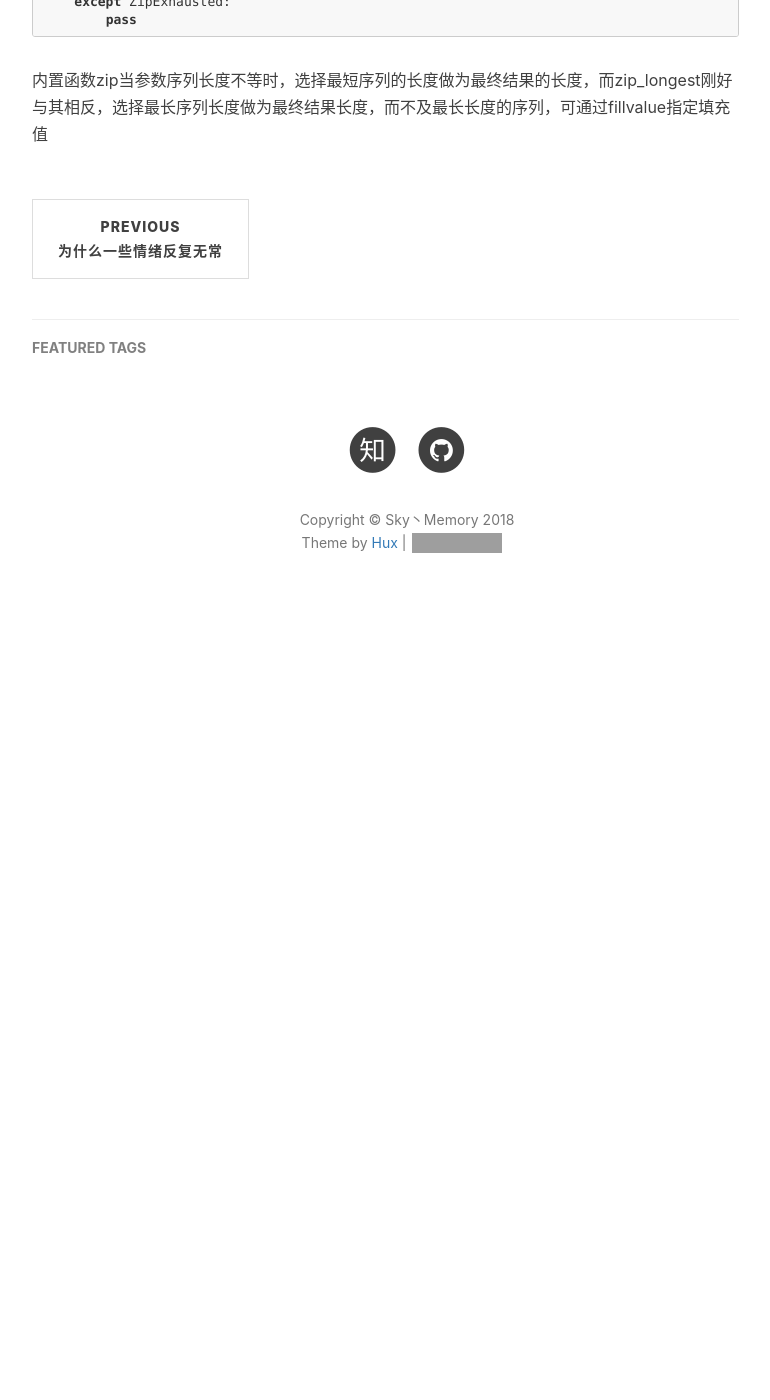
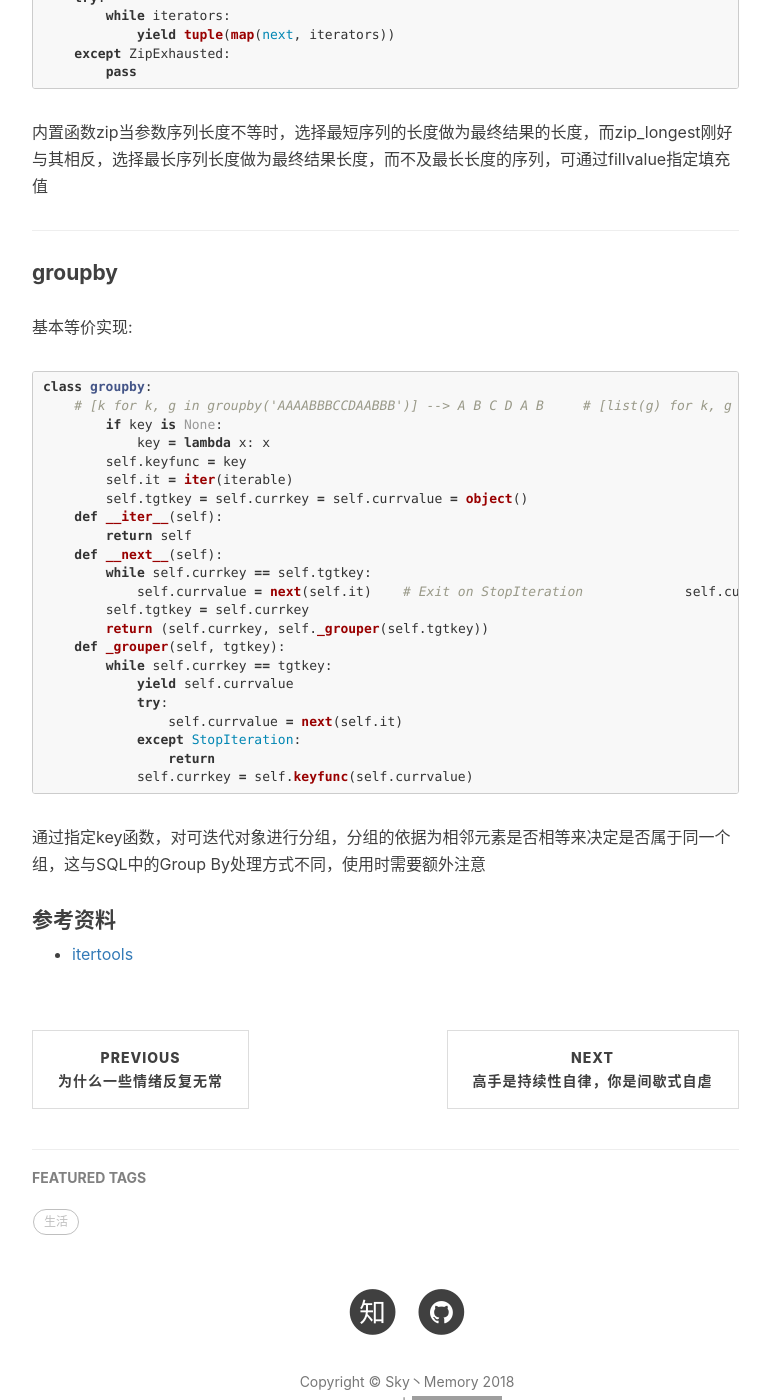
Before and after one commit to Skymemory/Skymemory.github.io, a Jekyll site: the page built from _posts/2018-08-11-how-to-use-itertools.markdown, in a window 1280 px wide and 1400 px high, scrolled down 5425 px. Shown: the whole window, without its empty margins (233-1003 px from the left). Built offline with Jekyll 4.4.1, drawn with Linux system fonts in a browser that asks for light colours; nearby versions of some CDN libraries; library files that are not in the unit come from our copies; comment, search, counter and statistics services are not loaded; before the commit the page ends 6072 px from its top, so only the background shows below that; some of the changed lines change nothing that is shown; some of the changed text lies outside the part shown; grey boxes are pictures that could not be loaded.

Commit message:
Add new article.

````diff
--- a/_layouts/post.html
+++ b/_layouts/post.html
@@ -215,7 +215,7 @@ layout: default
         anchors.options = {
           visible: 'always',
           placement: 'right',
-          icon: '#'
+          icon: ''
         };
         anchors.add().remove('.intro-header h1').remove('.subheading').remove('.sidebar-container h5');
     })
--- a/_posts/2018-08-11-how-to-use-itertools.markdown
+++ b/_posts/2018-08-11-how-to-use-itertools.markdown
@@ -65,6 +65,7 @@ def repeat(o, times=None):
             yield o
 ```
 
+使用例子：
     repeat函数主要用在一些需要常量序列的地方，比如对一个序列求平方---map(pow, range(5), repeat(2))
 
 ---
@@ -150,7 +151,7 @@ def from_iterable(iterables):
             yield element
 ```
 
-跟chain类似，唯一的区别在于，chain.from_iterable不用预先知道iterables的长度，而chain则需要
+跟chain类似，唯一的区别在于，chain.from_iterable不用事先知道iterables的长度，而chain则需要
 
 ---
 
@@ -176,7 +177,7 @@ def islice(iterable, *args):
 ```
 该函数主要作用有如下两个：
 
-- 从一定程度上避免了常规切片带来的内存复制问题，同时也带来了另外一个问题，切片的时间复杂度增为O(n)，使用时，需要自己权衡一下O((stop - start) / step)与内存复制的开销
+- 从一定程度上避免了常规切片带来的内存复制问题，同时也带来了另外一个问题，切片的时间复杂度增为O(n)，使用时，需要自己权衡一下
 
 - 提供了generator切片，但start、stop参数不支持负数，需注意该限制
 
@@ -229,3 +230,43 @@ def zip_longest(*args, **kwds):
         pass
 ```
 内置函数zip当参数序列长度不等时，选择最短序列的长度做为最终结果的长度，而zip_longest刚好与其相反，选择最长序列长度做为最终结果长度，而不及最长长度的序列，可通过fillvalue指定填充值
+
+---
+
+#### groupby
+
+基本等价实现:
+``` python
+class groupby:
+    # [k for k, g in groupby('AAAABBBCCDAABBB')] --> A B C D A B
+    # [list(g) for k, g in groupby('AAAABBBCCD')] --> AAAA BBB CC D
+    def __init__(self, iterable, key=None):
+        if key is None:
+            key = lambda x: x
+        self.keyfunc = key
+        self.it = iter(iterable)
+        self.tgtkey = self.currkey = self.currvalue = object()
+    def __iter__(self):
+        return self
+    def __next__(self):
+        while self.currkey == self.tgtkey:
+            self.currvalue = next(self.it)    # Exit on StopIteration
+            self.currkey = self.keyfunc(self.currvalue)
+        self.tgtkey = self.currkey
+        return (self.currkey, self._grouper(self.tgtkey))
+    def _grouper(self, tgtkey):
+        while self.currkey == tgtkey:
+            yield self.currvalue
+            try:
+                self.currvalue = next(self.it)
+            except StopIteration:
+                return
+            self.currkey = self.keyfunc(self.currvalue)
+```
+
+通过指定key函数，对可迭代对象进行分组，分组的依据为相邻元素是否相等来决定是否属于同一个组，这与SQL中的Group By处理方式不同，使用时需要额外注意
+
+
+#### 参考资料
+
+- [itertools](https://docs.python.org/3.6/library/itertools.html)
--- /dev/null
+++ b/_posts/2018-08-12-master-is-continuous-self-discipline-you-are-intermittent-self-abuse.md
@@ -0,0 +1,327 @@
+---
+layout:     post
+title:      "高手是持续性自律，你是间歇式自虐"
+date:       2018-08-12 10:30:00 +0800
+author:     "Sky丶Memory"
+header-img: "img/post-bg-2018-08-12.jpg"
+catalog: true
+tags:
+    - 生活
+    - 感悟
+---
+
+> 该文章转载自[高手是持续性自律，你是间歇式自虐](https://www.wxnmh.com/thread-3768416.htm)
+
+
+一位写作圈的年轻朋友，常和我交流，他文笔不错，才华满溢。
+
+
+
+但从笔两年，仍粉丝寥寥，爆款平平，来向我求教。
+
+
+
+我说写作这东西太个性化，没什么好建议，但有一点，就是寻找一个榜样。
+
+
+
+小伙问我的榜样是谁，我说了一个自媒体作家的名字。
+
+
+
+对方很惊讶：
+
+
+
+>「徐老师，你仰慕他啊？他的文章都是阳春挂面，没啥看头，每次就写千把来字，回答一些读者的问题而已...」
+
+
+
+我说：「**可你知道吗？人家每天都会写一篇，坚持了15年，有几个人能做到？这就是我佩服的地方。**」
+
+
+### 01
+那作家，是我MBA教授的朋友，5年前，在深圳聚过几次，情况比较了解。
+
+
+
+他不仅要写作，还要管理生意。
+
+
+
+十几年来，每天6：00准时起床，跑步，写作，阅读，工作，直到晚上10：00，喝杯小酒，睡觉觉。
+
+
+
+正是这种机械的，枯燥的日常，支撑了他在自媒体领域，成为一个别人唯他马首是瞻的人物。
+
+
+
+而且最有意思的是，有次我问他，这种极致的自律是如何修炼的？
+
+
+
+他很诧异的回我：**这不是什么自律，就是一种生活方式而已。**
+
+
+
+我当时就被雷到了，我们无法忍受的人间炼狱，竟是别人的茅厕一角，如此日常，不需要动员。
+
+
+
+其实想想，见过诸多优秀之人，貌似都是如此：
+
+
+
+团建之后，仍赶回公司伏案做报告；
+
+
+
+节假日仍然无休止地写作；
+
+
+
+无论多晚，必须敲完最后一封回复，才能安然睡去。
+
+![](/img/post-bg-2018-08-12-02.jpeg)
+
+**这些高手的勤奋和自律，不需要额外的补贴，不需要意志力的调动，不需要去晒朋友圈，不需要自我感动，更不需要自我说服和强迫。**
+
+
+
+他们的自律，完全是一种巡航状态，持续、稳定、没有磕绊，自然而然......
+
+
+
+想必，这就是高手和庸者的分水岭。
+
+### 02
+
+话说那位请教我的年轻人，两年内总计文章也就40多篇，虽有质量不错的，但还撑不起他想要的名分。
+
+
+
+那些文章，如同一个个散点，极不规则的分布在时间横轴两侧。有时两个月发不出一篇，有时又一周连发5篇。
+
+
+
+这种落差极大的节奏，想必也对应他的心境，有时云中漫步，悠然南山，有时又鸡血满格，踌躇满怀。
+
+
+
+**这应该也是大多数人的常态吧？总是游走于热血沸腾和得过且过之间**
+
+
+
+镜中的小肚腩，让你懊恼似火，发了毒誓，下了KEEP，朋友圈晒了3天，然后，就没有然后了...
+
+
+
+狭窄的知识面，让你自惭形秽，花了重金，购书一堆，半年过去，折页永远停留在序言...
+
+
+
+老板的恶嘴脸，让你觉得够了，你要主宰命运，于是报了一打线上课程，20分钟的学习，感到身心俱疲，好吧，吃两把鸡，补偿一下...
+
+
+
+多少人不都这样吗？挫折之后，狂虐自己两把，只消风声刚过，便云淡山青。
+
+
+
+这种场景，一味上演，犹如推巨石的西西弗斯，嘿咻嘿咻地推上去，哗啦哗啦地滚下来，无限循环，永无止境。
+
+
+
+而很多人，却又长满了野心，想靠这点激情澎湃，就去兑换人生顶点，哪有这么便宜的事？
+
+![](/img/post-bg-2018-08-12-03.jpeg)
+
+这世界上有两种力量，一种如璀璨烟花，一种如流深静水，前者短绚弥散，后者涓涓不息。
+
+
+
+就像前文那位作家说过的一段话：
+
+
+
+> 「写作这东西，貌似拼的是才华，其实拼的是稳定，如果这是你的职业，你就不能靠灵感来维持，就像一个面包店的师傅，客人都在柜台等了，你却说，不好意思，我今天没灵感，做不出来...」
+
+
+
+有点写作经验的人，应该明白这话的深意。
+
+
+
+灵感这东西，谁都会有，谁没点特殊的经历，或者独到的观点？某次天作之合，一篇美文即可应运而生。
+
+
+
+**可最难的是稳定的输出。**
+
+
+
+那意味着，无论心情好坏，刮风下雨，头疼脑热，姨妈串门，小孩早恋......样样你都得丢下，一头扎入字海，物我两忘，天天如此。
+
+
+
+所以，任何事只要一加上「天天」俩字，就老厉害了。
+
+
+
+就像村上春树，天天早上4：00起床，跑10公里，然后写4000字的文章，几十年来，雷打不动。
+
+
+
+很多人说村上写作有天赋，唉，人家根本不用拼天赋好吗？就凭这种自律和稳定，足以碾压大多数人。
+
+![](/img/post-bg-2018-08-12-04.jpeg)
+
+反观大众写手，开始写字前，莫不是先调试一下心情，选个舒适的环境，来几次深呼吸，再泡上一杯咖啡，然后不停自我建设：
+
+
+
+「我要开始写了，我现在就要开始写了，今天我一定要写篇爆文！！」
+
+
+
+刚刚矫情没一会，微信频频闪烁，吃鸡战友呼唤，淘宝到货通知。
+
+
+
+好吧，今天先到这里，再选良辰吉日，继续奋斗...
+
+
+
+你看，这就是高手与庸者的区别，有句话说得好：
+
+
+
+**小姐不能有了性欲才接客，作家也不能有了灵感才写作，这才叫职业精神呐。**
+
+### 03
+
+不仅是写作圈，在商界更是如此，这种持续性自律简直就是标配。
+
+
+
+看看李嘉诚，无论几点睡觉，清晨5点59分必起；然后读新闻，打一个半小时高尔夫，去办公室工作，一气呵成，延绵一生；
+
+
+
+乔布斯，更不用说，年轻时就开始每天凌晨四点起床，九点前把一天工作做完，自律的像个瑞士钟表；
+
+
+
+中国企业家明星，雷军，更是持续性劳模，但他还总是一山望着那山高。
+
+
+
+一次，他去访问韩国三星集团，谈及首尔高峰期堵车，三星几个副总裁都很木然，表示无感。
+
+
+
+追问后才得知，这几个副总裁几十年来，都是早上六点到公司，晚上十点回家，经常见识首尔的夜景，却罕见首尔的熙熙攘攘。
+
+
+
+雷军也被雷了，感慨到：真是没有随随便便的成功。
+
+![](/img/post-bg-2018-08-12-05.jpeg)
+
+所以，这个世界可怕的是什么？
+
+
+
+比你优秀的人，比你更勤奋更自律。
+
+
+
+那么，这个世界最可怕又是什么？
+
+
+
+这些优秀而勤奋的人，还总觉得对自己下手太轻，自己勤奋的级别太低。
+
+
+
+这让我想起电影《阿飞正传》中的台词：
+
+
+
+> 「有一种鸟是没有脚的，它只能一直飞呀飞呀，飞累了就在风里面睡觉，这种鸟一辈子只能下地一次，那一次就是它死亡的时候。」
+
+
+
+也许你会质疑，说那些大人物，之所以勤奋，是因为在那位置上，是不得已的事。
+
+
+
+我觉得应该反过来看：正是因为他们自觉而持续的勤奋，才能将他们送到那个位置上。
+
+
+
+**所以，如果你身在职场，人微言轻，家境平平，那么持续性的自律和勤奋，就是你不多的出路之一。**
+
+
+
+我在500强时的一位领导，和我年纪相仿，所以他刚到任时，我颇有点不服。
+
+
+可他那股勤奋劲，却又让我胆寒。早上最早来，晚上10点才走，老板的交待不离手。
+
+![](/img/post-bg-2018-08-12-06.jpeg)
+
+最难忘的是，一次年终总结会，全公司去外地召开，大家喝得呼风唤雨，污秽满地。
+
+
+
+宴会结束，各种叙旧相约，要么地摊撸串，要么酒吧干吼。
+
+
+
+可那位领导，一人回到酒店整材料，老半夜还电话问我数据。
+
+
+
+当时我就服了，我要是500强老板，不让他当领导，让谁当啊？
+
+
+
+所以，我们经常抓着自己的头发，一遍又一遍地问：我也曾经很努力啊，为啥晋升的总不是我？
+
+
+
+**其实，区别就在这儿，你的勤奋总是过去完成时，人家的勤奋是现在进行时，永远的现在进行时。**
+
+### 04
+
+我知道你想说啥：「什么过劳死，什么工作和生活的平衡」。
+
+
+
+我只想回答两点：
+
+
+
+一是就多数人的勤奋程度而言，根本还配不上"过劳死”这么光荣的称号；
+
+
+
+二是人生就是一场选择，你选择了安逸，就别去逼逼自己的平庸。
+
+
+
+想起电影《霸王别姬》一个桥段：
+
+
+
+小癞子带着小豆子看名角儿唱戏，他满眼仰慕地问：
+
+
+
+「我什么时候才能成个角儿啊？」
+
+
+
+师傅说：**「人呐，得自个儿成全自个儿。」**
````
Also changed, not shown: img/beautiful.webp (added), img/in-post/post-bg-2018-08-12-01.jpeg (added), img/post-bg-2018-08-12-01.jpeg (added), img/post-bg-2018-08-12-02.jpeg (added), img/post-bg-2018-08-12-03.jpeg (added), img/post-bg-2018-08-12-04.jpeg (added), img/post-bg-2018-08-12-05.jpeg (added), img/post-bg-2018-08-12-06.jpeg (added), img/post-bg-2018-08-12.jpg (added).
